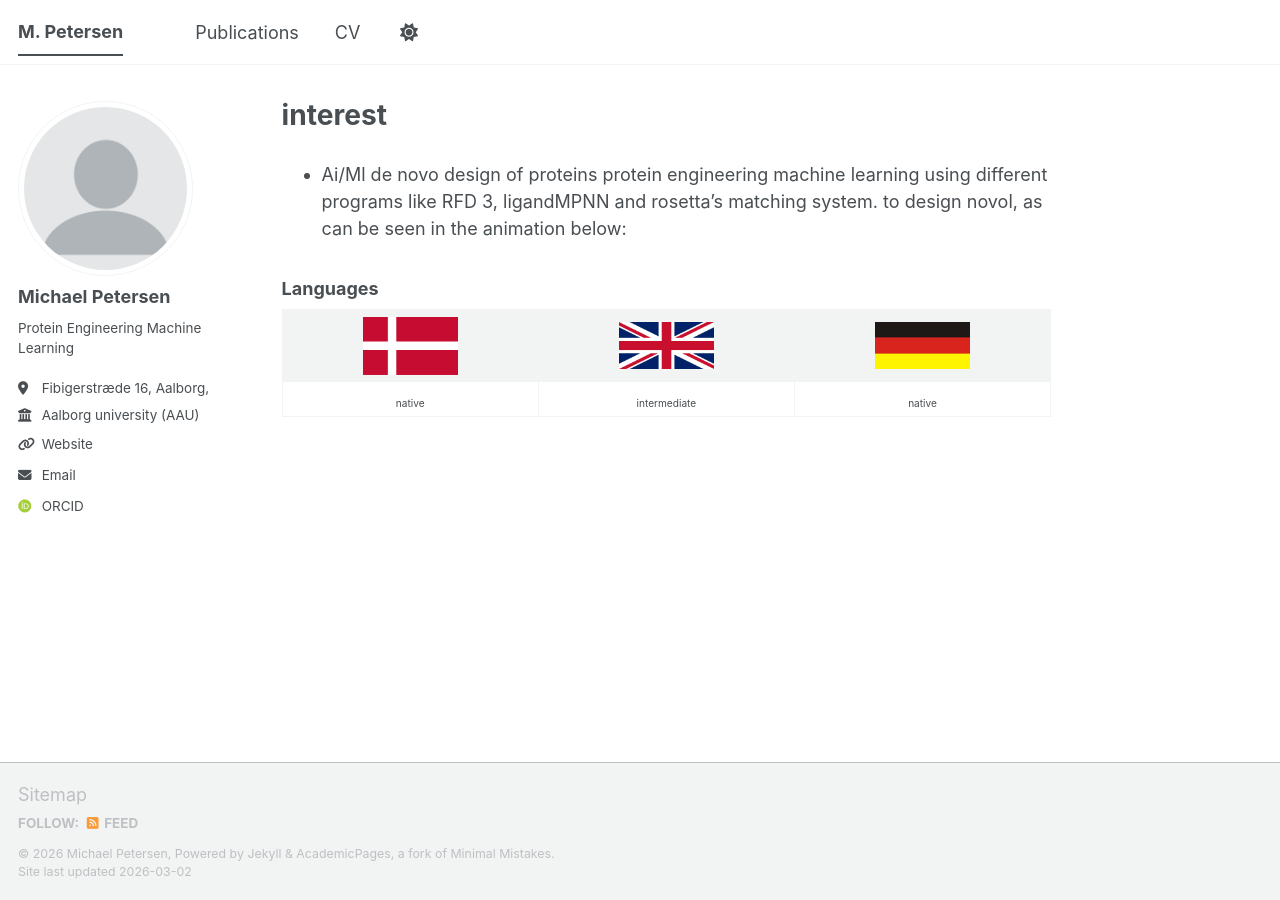
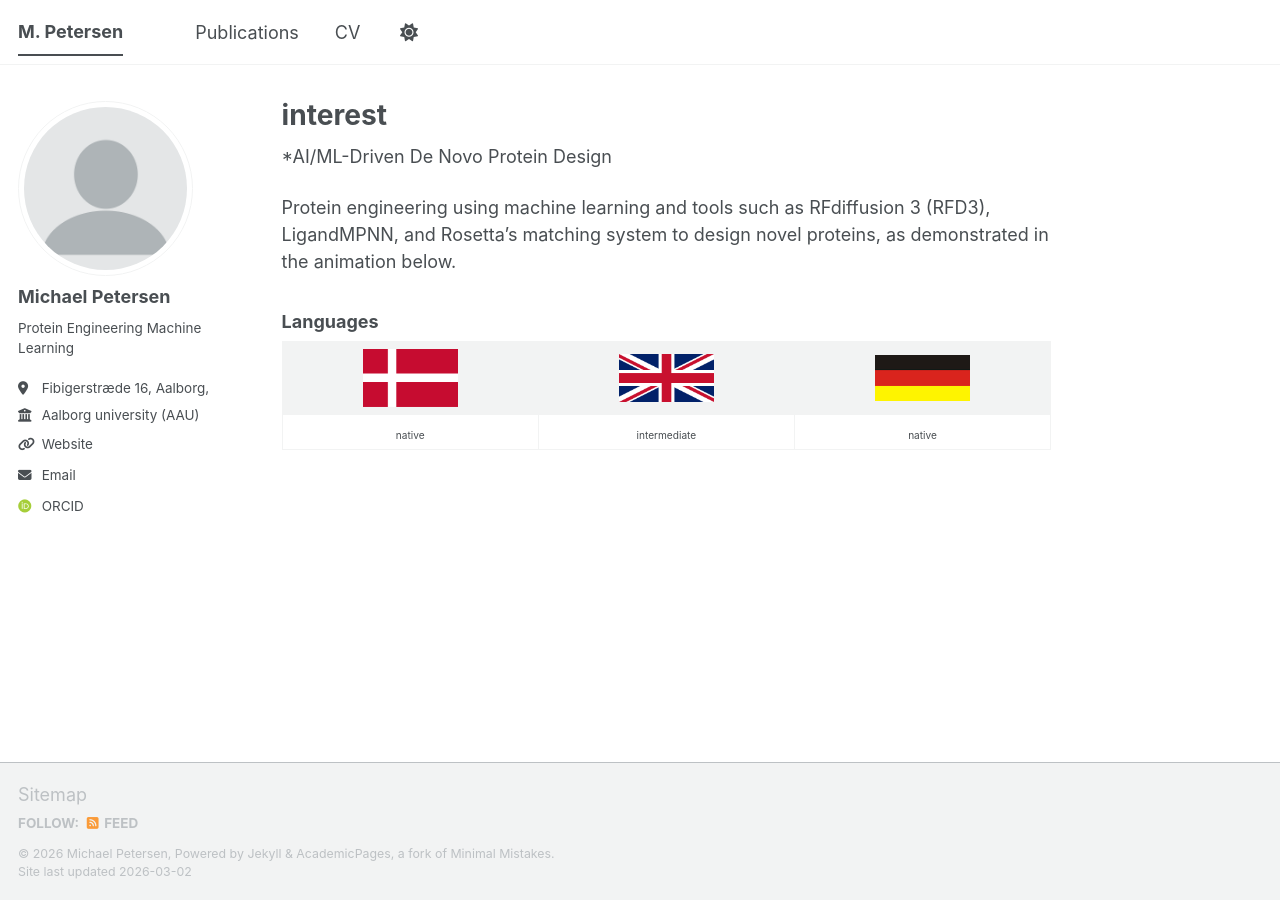
Before and after one commit to michipetersen18-rgb/cv_michael, a Jekyll site: the page built from _pages/about.md, in a window 1280 px wide. Built offline with Jekyll 4.4.1, drawn with Linux system fonts in a browser that asks for light colours; some web fonts are replaced; a script bundle is joined from its source files by our own code; library files that are not in the unit come from our copies.

Commit message:
Update about.md

```diff
--- a/_pages/about.md
+++ b/_pages/about.md
@@ -8,9 +8,9 @@ redirect_from:
 ---
 
 
-* Ai/Ml de novo design of proteins
-protein engineering machine learning using different programs like RFD 3, ligandMPNN and rosetta's matching system. to design novol, as can be seen in the animation below:
+*AI/ML-Driven De Novo Protein Design
 
+Protein engineering using machine learning and tools such as RFdiffusion 3 (RFD3), LigandMPNN, and Rosetta’s matching system to design novel proteins, as demonstrated in the animation below.
 
 
 
```
